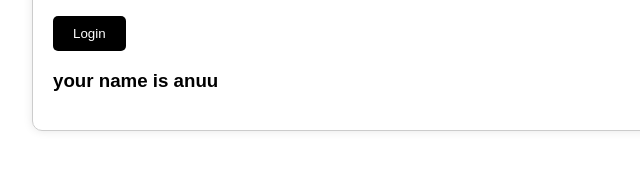
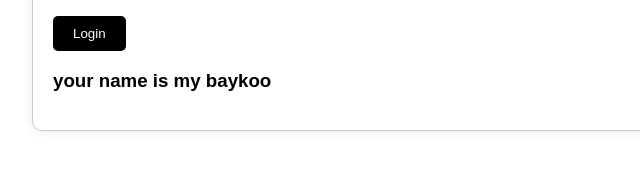
Before and after one commit to Aniketjamunde9146/aanyaa-s-proposal.com, a plain HTML site: page index.html in a window 1280 px wide. Shown: the part 120-290 px from the top of the page, 271-911 px from the left. Drawn offline with Linux system fonts and the light colour scheme.

Commit message:
index.html

```diff
--- a/index.html
+++ b/index.html
@@ -10,7 +10,7 @@
 		<label for="code">Enter Your Name:</label>
 		<input type="password" id="code" name="code">
 		<button id="submit-btn">Login</button>
-        <h3>your name is anuu</h3>
+        <h3>your name is my baykoo</h3>
 	</form>
 	<div id="result"></div>
 
```
